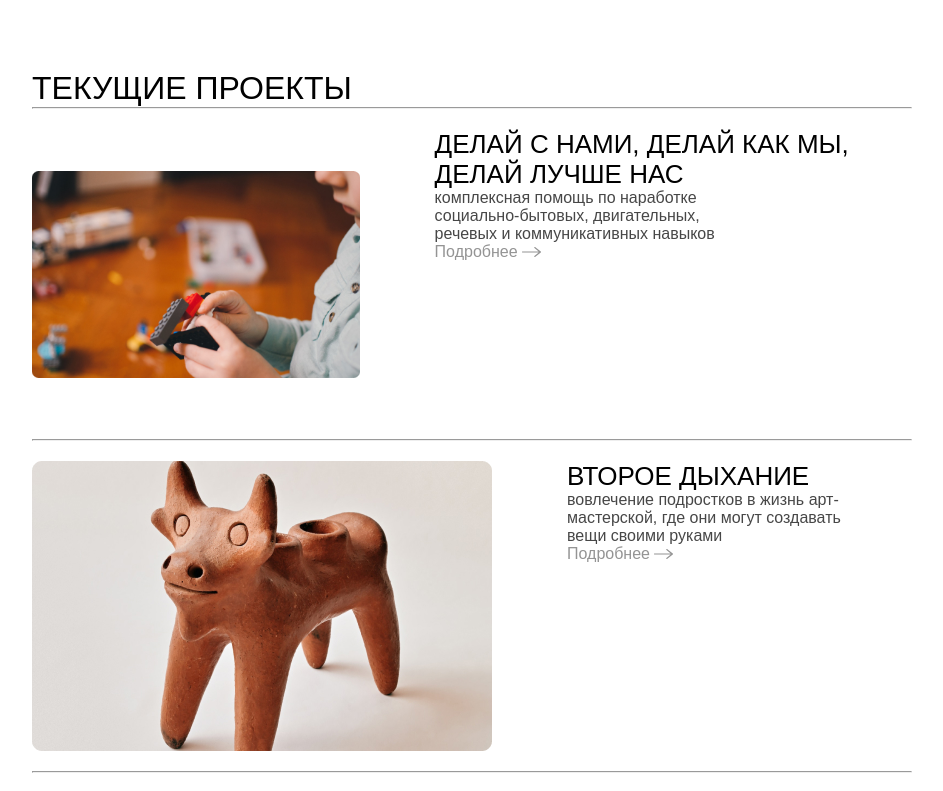
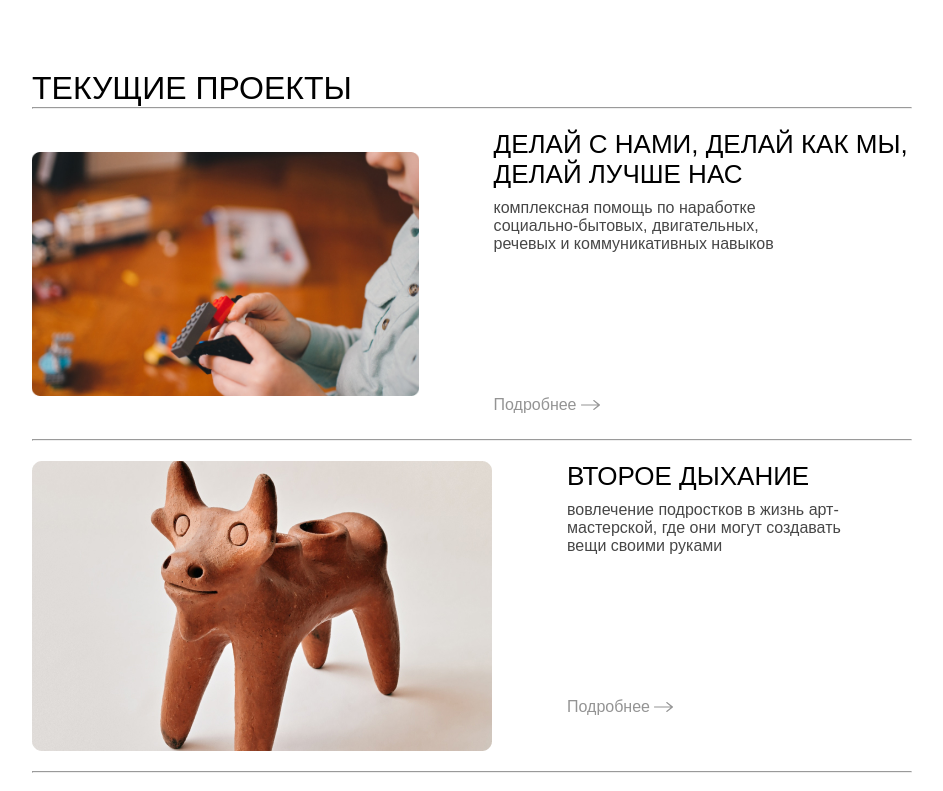
Before and after one commit to Elaieple/projectRainbow, a React (Create React App) app in the folder client/: page /projects in a window 1280 px wide. Shown: the part 980-1771 px from the top of the page, without its empty margins (168-1111 px from the left). Built offline with nearby package versions, Linux system fonts and the light colour scheme.

Commit message:
fix paddings

```diff
--- a/client/src/components/ourProgects/ourProjects.css
+++ b/client/src/components/ourProgects/ourProjects.css
@@ -41,7 +41,9 @@
 .project-container {
   padding: 200px;
 }
+
 .project-container-title {
+
 text-transform: uppercase;
 font-weight: 400;
 }
@@ -81,6 +83,7 @@
 }
 
 .project-description h1 {
+  max-width: 498px;
   font-weight: 400;
   font-size: 26px;
   line-height: 30px;
@@ -88,10 +91,14 @@
 
 .project-description p {
   color: #474747;
+  padding-top: 10px;
   width: 286px;
 font-weight: 400;
 font-size: 16px;
 line-height: 18px;
+}
+.project-description a {
+  padding-top: 143px;
 }
 
 
```
Lines whose indentation alone changed are shown as unchanged.
